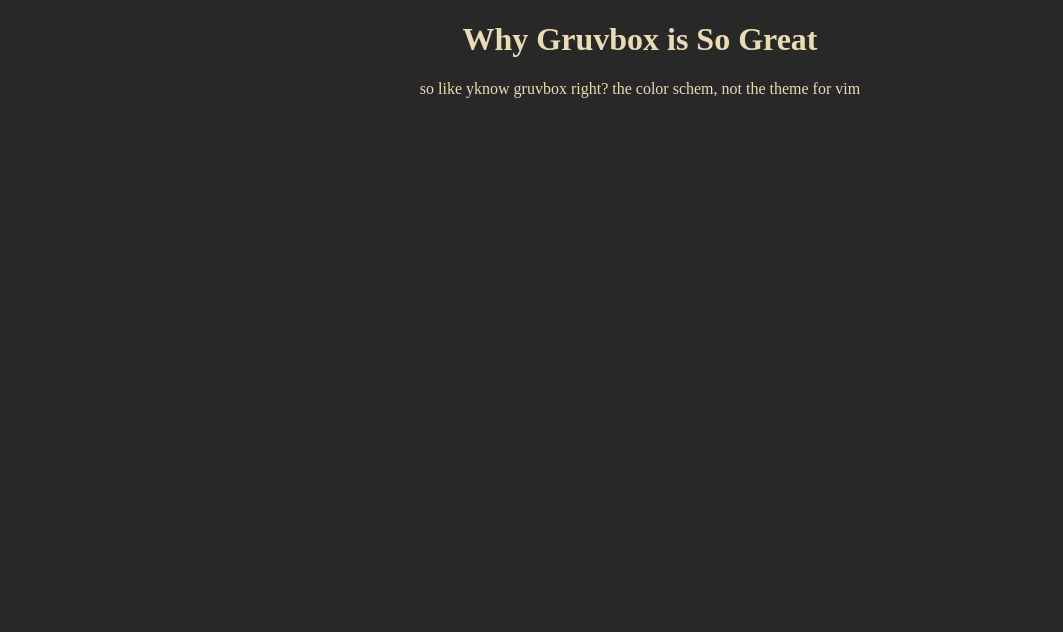
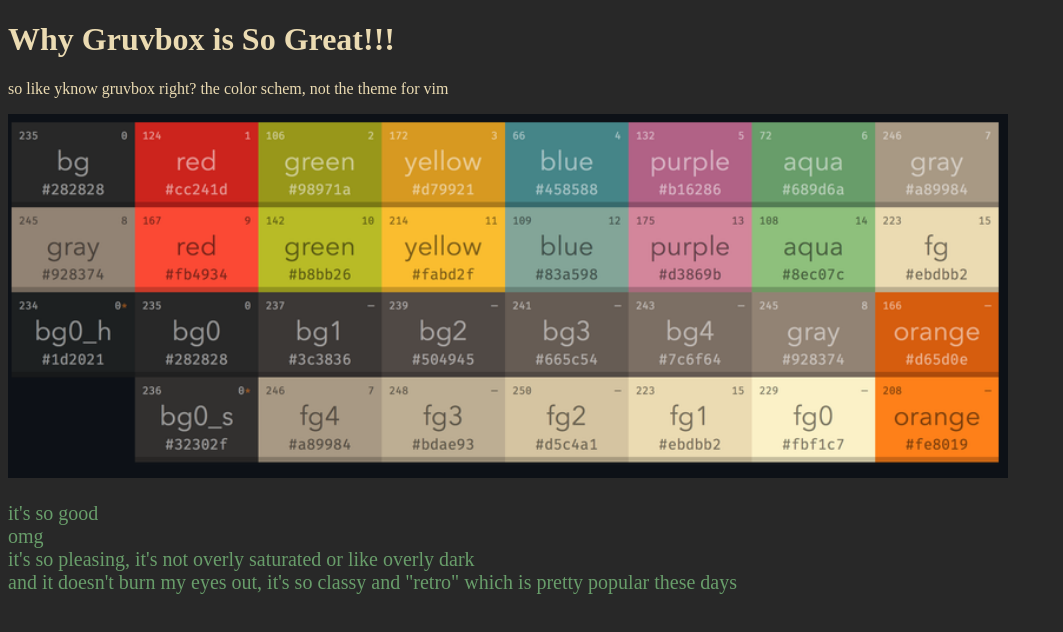
Before and after one commit to LawrnardKerman/BobaDropsThingyIdk, a plain HTML site: page index.html in a window 1280 px wide. Shown: the whole page, without its empty margins (0-1063 px from the left). Drawn offline with Linux system fonts and the light colour scheme.

Commit message:
more image

```diff
--- a/index.html
+++ b/index.html
@@ -4,14 +4,19 @@
         <link rel="stylesheet" href="style.css" />
     </head>
     <body>
-        <h1>Why Gruvbox is So Great</h1>
+        <h1>Why Gruvbox is So Great!!!</h1>
         <p>
             so like yknow gruvbox right?
             the color schem, not the theme for vim
 
         </p>
+        <img src="https://raw.githubusercontent.com/LawrnardKerman/BobaDropsThingyIdk/refs/heads/main/images/Pasted%20image.png">
+        <!-- h for ehader p for paragroh -->
+        <p class="holyCoolText">it's so good<br>
+            omg <br>
+            it's so pleasing, it's not overly saturated or like overly dark<br>
+            and it doesn't burn my eyes out, it's so classy and "retro" which is pretty popular these days<br>
 
-        <!-- h for ehader p for paragroh -->
-        <p></p>
+        </p>
     </body>
 </html>
--- a/style.css
+++ b/style.css
@@ -1,5 +1,5 @@
 body{
-    text-align: center;
+    text-align: left;
     font-family: 'Times New Roman';
     background-color: #282828;
     color: #ebdbb2;
@@ -7,8 +7,13 @@ body{
 
 }
 img{
-    width: 500px;
+    width: 1000px;
 }
 .preserve-spaces {
   white-space: pre-wrap;
 }
+
+.holyCoolText {
+    color: #689d6a;
+    font-size: 20px;
+}
```
Also changed, not shown: images/Pasted image (2).png (added).
